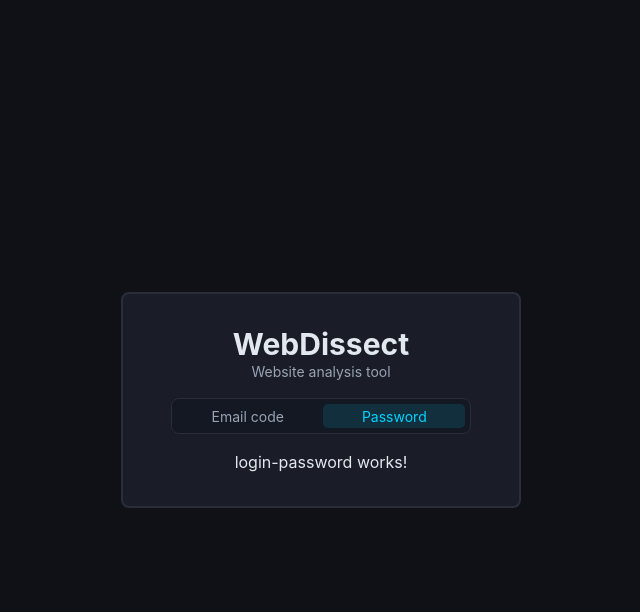
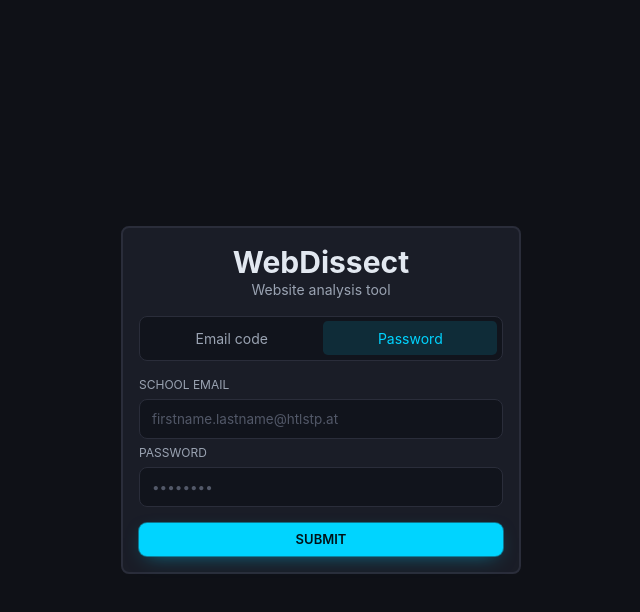
Before and after one commit to Leu3ery/WebDissect, an Angular app in the folder frontend/: page /login in a window 1280 px wide. Both pictures are taken after a click on the button "Email code". Shown: the top 612 px of the page, without its empty margins (319-959 px from the left). Built offline with nearby package versions, Linux system fonts and the light colour scheme.

Commit message:
password page styled

```diff
--- a/frontend/src/app/features/login/login-password/login-password.html
+++ b/frontend/src/app/features/login/login-password/login-password.html
@@ -1 +1,9 @@
-<p>login-password works!</p>
+<div class="w-full flex flex-col gap-4">
+  <div class="w-full flex flex-col gap-1.5">
+    <label class="text-xs text-(--text-2)" for="email">SCHOOL EMAIL</label>
+    <input class="input w" type="text" name="email" placeholder="firstname.lastname@htlstp.at">
+    <label class="text-xs text-(--text-2)" for="password">PASSWORD</label>
+    <input class="input w" type="password" name="password" placeholder="••••••••">
+  </div>
+  <button class="btn btn-primary">SUBMIT</button>
+</div>
--- a/frontend/src/app/features/login/login.css
+++ b/frontend/src/app/features/login/login.css
@@ -2,14 +2,16 @@
   display: flex;
   flex-direction: column;
   justify-content: center;
-  align-items: center;
-  width: 100%;
   gap: 1rem;
   padding: 1rem;
+  width: 400px;
+  background-color: var(--panel);
+  border-radius: .5rem;
+  border: 2px solid var(--border);
 }
 
 .buttons-container {
-  width: 300px;
+  width: 100%;
   display: flex;
   justify-content: center;
   flex-direction: row;
@@ -17,16 +19,16 @@
   padding: .3rem;
   border: 1px solid var(--border);
   border-radius: .5rem;
-  background-color: var(--panel-2);
+  background-color: var(--panel-3);
 }
 
 .switch-button {
   flex: 1;
   border: none;
-  height: 1.5rem;
   color: var(--text-2);
   text-align: center;
   font-size: var(--text-sm);
+  padding: .4rem;
 
   transition: background-color 0.2s ease,
               color 0.2s ease,
@@ -42,14 +44,3 @@
 .switch-button:hover {
   cursor: pointer;
 }
-
-
-@media (min-width: 768px) {
-  .login-container {
-    width: 400px;
-    padding: 2rem;
-    background-color: var(--panel);
-    border-radius: .5rem;
-    border: 2px solid var(--border);
-  }
-}
--- a/frontend/src/app/features/login/login.html
+++ b/frontend/src/app/features/login/login.html
@@ -1,7 +1,7 @@
 <div class="flex justify-center items-center w-full h-full p-4">
   <div class="login-container">
     <div>
-      <p class="text-3xl font-bold">WebDissect</p>
+      <p class="text-3xl font-bold text-(--text) text-center">WebDissect</p>
       <p class="text-sm text-(--text-2) text-center">Website analysis tool</p>
     </div>
     <div class="buttons-container">
--- a/frontend/src/styles.css
+++ b/frontend/src/styles.css
@@ -7,6 +7,7 @@
   --bg-2:#0b0d13;
   --panel:#1a1d27;
   --panel-2:#141822;
+  --panel-3:#11141c;
   --border:#2a2d3a;
   --border-2:#22252f;
   --text:#e2e8f0;
@@ -18,14 +19,6 @@
   --warn:#f5b942;
   --danger:#ff4d6d;
   --violet:#a78bfa;
-  --text-xs:   0.75rem;   /* 12px */
-  --text-sm:   0.875rem;  /* 14px */
-  --text-base: 1rem;      /* 16px */
-  --text-lg:   1.125rem;  /* 18px */
-  --text-xl:   1.25rem;   /* 20px */
-  --text-2xl:  1.5rem;    /* 24px */
-  --text-3xl:  1.875rem;  /* 30px */
-  --text-4xl:  2.25rem;   /* 36px */
   /*--grid: linear-gradient(transparent 0 31px, rgba(255,255,255,.025) 31px 32px),*/
   /*linear-gradient(90deg, transparent 0 31px, rgba(255,255,255,.025) 31px 32px);*/
   --mono: "JetBrains Mono", ui-monospace, "SF Mono", Menlo, Consolas, monospace;
@@ -59,7 +52,7 @@ html, body {
 /* Buttons */
 .btn{appearance:none;border:1px solid var(--border);background:#161924;color:var(--text);
   font:500 13px/1 var(--sans);padding:9px 14px;border-radius:8px;cursor:pointer;
-  display:inline-flex;align-items:center;gap:8px;transition:border-color .15s, background .15s, transform .05s}
+  display:flex;justify-content: center;align-items:center;gap:8px;transition:border-color .15s, background .15s, transform .05s}
 .btn:hover{border-color:#3a3e4d;background:#1c2030}
 .btn:active{transform:translateY(1px)}
 .btn[disabled]{opacity:.45;cursor:not-allowed}
```
